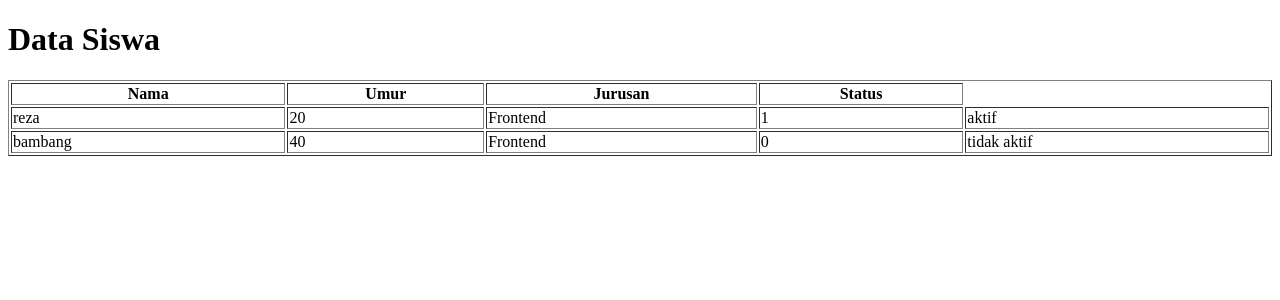
After one commit to muhammadshidik/portofolio--angkatan2, a PHP site: page /PHP/3.php in a window 1280 px wide. The commit adds this page. Shown: the top 300 px of the page. Run offline with PHP 8.4, Linux system fonts and the light colour scheme.

Commit message:
Belajar php

```diff
--- /dev/null
+++ b/admin/PHP/3.php
@@ -0,0 +1,69 @@
+<?php
+//function di php
+// cara cepatnya untuk membuat tabel dihtml contoh : thead>tr>th*3
+$siswa = [
+    [
+        "nama" => "reza",
+        "umur" => 20,
+        "jurusan" => "Frontend",
+        "status" => 1,
+    ],
+    [
+        "nama" => "bambang",
+        "umur" => 40,
+        "jurusan" => "Frontend",
+        "status" => 0,
+    ]
+];
+
+function ubahStatus($status)
+{
+    switch ($status) {
+        case '1':
+            return "aktif";
+            break;
+        default:
+            return "tidak aktif";
+    }
+}
+?>
+
+
+<!DOCTYPE html>
+<html lang="en">
+
+<head>
+    <meta charset="UTF-8">
+    <meta name="viewport" content="width=device-width, initial-scale=1.0">
+    <title>Data User</title>
+</head>
+
+<body>
+    <h1>Data Siswa</h1>
+    <table border="1" width="100%">
+        <thead>
+            <tr>
+                <th>Nama</th>
+                <th>Umur</th>
+                <th>Jurusan</th>
+                <th>Status</th>
+            </tr>
+        <tbody>
+            <?php foreach ($siswa as $key => $sw) { ?>
+                <tr>
+                    <td> <?php echo $sw["nama"] ?></td>
+                    <td><?php echo $sw["umur"] ?></td>
+                    <td><?php echo $sw["jurusan"] ?></td>
+                    <td><?php echo $sw["status"] ?></td>
+                    <td>
+                        <?php echo ubahStatus($sw["status"]);
+                        ?>
+                    </td>
+                </tr>
+            <?php } ?>
+        </tbody>
+        </thead>
+    </table>
+</body>
+
+</html>
--- a/admin/dashboard.php
+++ b/admin/dashboard.php
@@ -52,7 +52,7 @@
                     <div class="col-sm-12">
                         <div class="card">
                             <div class="card-header">
-                                ashboard d
+                                Dashboard
                             </div>
                             <div class="card-body"></div>
                         </div>
--- a/admin/user.php
+++ b/admin/user.php
@@ -58,7 +58,6 @@
                                 <div class="table-responsive">
                                     <div align="right" class=" mb-3">
                                         <a href="tambah-user" class=" btn btn-primary">Tambah</a>
-
                                     </div>
                                     <table class="table table-bordered table-striped">
                                         <thead>
@@ -75,10 +74,10 @@
                                                 <td>Joko</td>
                                                 <td>joko@gmail.com</td>
                                                 <td>
-                                                    <a href="" class="btn btn-success btn-sm">Edit</a>
+                                                    <a href="" class="btn btn-outline-success btn-sm">Edit</a>
 
                                                     <a onclick="return confirm('are you sure??')" href=""
-                                                        class=" btn btn-warning btn-sm">Edit</a>
+                                                        class=" btn btn-outline-danger btn-sm">Hapus</a>
                                                 </td>
                                             </tr>
                                         </tbody>
```
Also changed, not shown: admin/PHP/1.php (added, +26 -0 lines), admin/PHP/2.php (added, +68 -0 lines), admin/tambah-user.php (+4 -8 lines).
